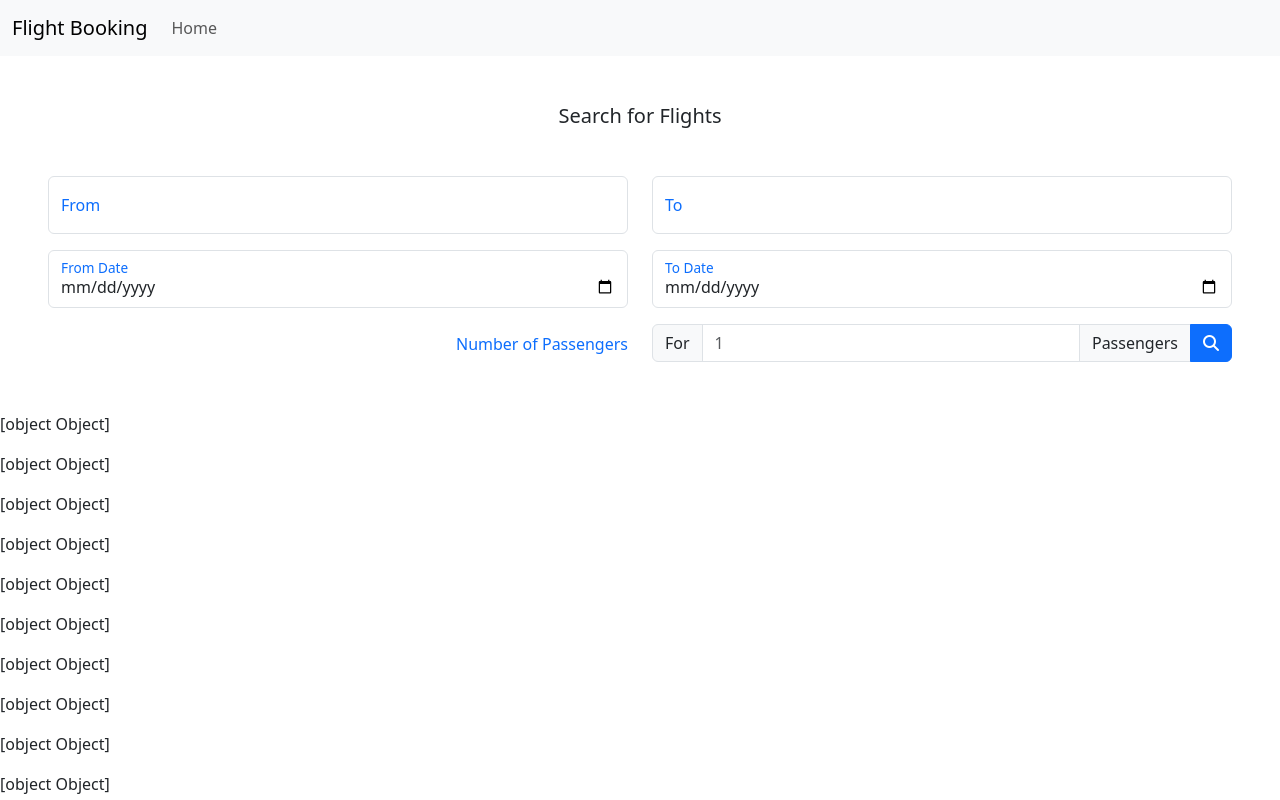
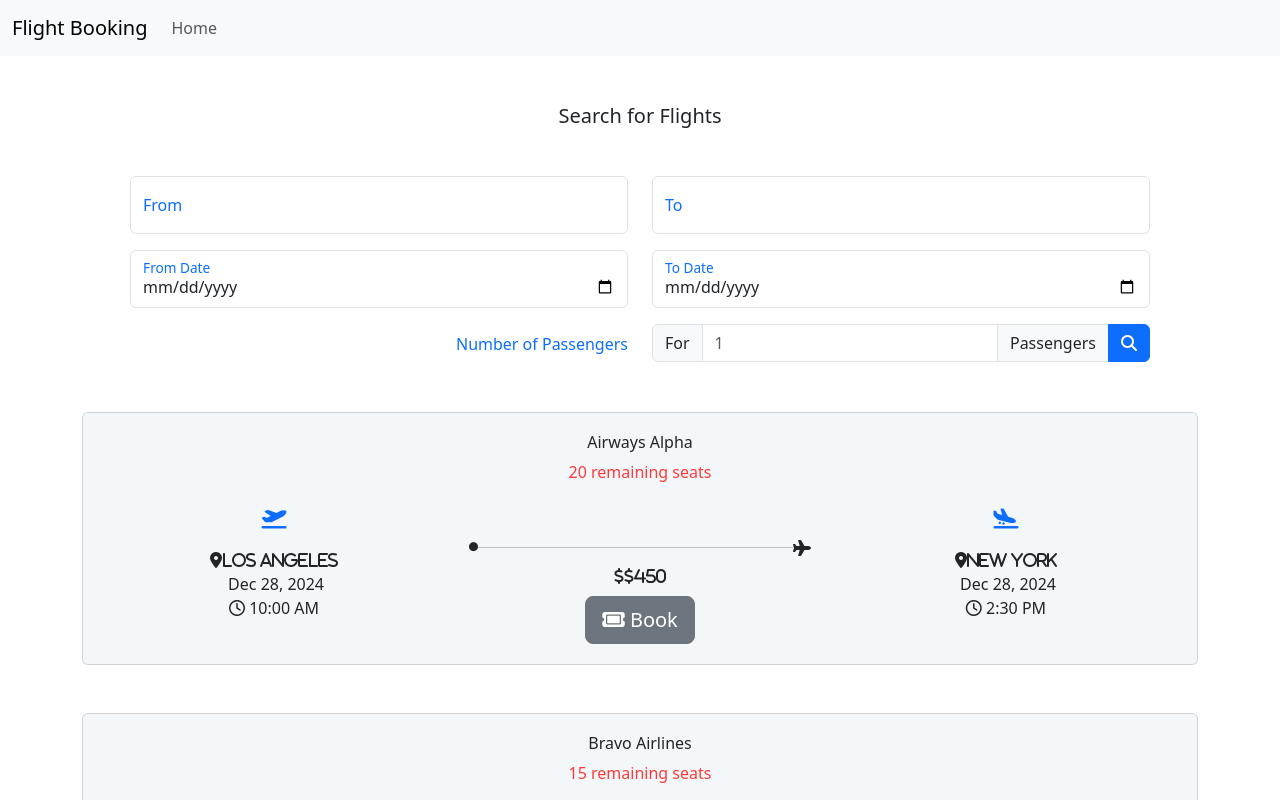
Before and after one commit to kinathru/DotNetAngular-Udemy, an Angular app in the folder flight-booking-app/: page / in a window 1280 px wide. Shown: the top 800 px of the page. Built offline with nearby package versions, Linux system fonts and the light colour scheme.

Commit message:
feat:style flight results

```diff
--- a/flight-booking-app/src/app/app.component.html
+++ b/flight-booking-app/src/app/app.component.html
@@ -22,6 +22,6 @@
   </div>
 </nav>
 
-
-
-<router-outlet />
+<div class="container">
+  <router-outlet />
+</div>
--- a/flight-booking-app/src/app/search-flights/search-flights.component.html
+++ b/flight-booking-app/src/app/search-flights/search-flights.component.html
@@ -48,5 +48,73 @@
 </div>
 
 <div *ngFor="let flight of searchResult">
-  <p>{{ flight }}</p>
+  <div class="card text-dark mt-5 text-center">
+    <div class="card-body" style="padding: 20px; background-color: #e5ecf26e">
+      <h6 class="card-title">{{ flight.airline }}</h6>
+      <div class="card-title" style="color: #ff3939">
+        {{ flight.remainingNumberOfSeats }} remaining seats
+      </div>
+      <div class="d-grid text-center g-2">
+        <div class="row">
+          <div class="col">
+            <div class="col m-3">
+              <i
+                class="text-primary fas fa-plane-departure"
+                style="font-size: 20px"
+              ></i>
+            </div>
+            <div class="col">
+              <i class="fa-solid fa-location-dot">{{
+                flight.departure.place
+              }}</i>
+            </div>
+            <div class="col">
+              <i class="fa-regular"></i>
+              {{ flight.departure.time | date }}
+            </div>
+            <div class="col">
+              <i class="fa-regular fa-clock"></i>
+              {{ flight.departure.time | date : "shortTime" }}
+            </div>
+          </div>
+          <div class="col">
+            <div style="display: flex">
+              <i
+                class="fa-solid fa-circle"
+                style="margin-top: 50px; font-size: 9px"
+              ></i>
+              <hr style="display: block; width: 100%; margin-top: 55px" />
+              <i class="fas fa-plane" style="margin-top: 48px"></i>
+            </div>
+
+            <i class="fas fa-usd">{{ flight.price }}</i>
+            <br />
+            <a class="btn btn-secondary btn-lg mt-2">
+              <i class="fas fa-ticket"></i>
+              Book
+            </a>
+          </div>
+          <div class="col">
+            <div class="col m-3">
+              <i
+                class="text-primary fas fa-plane-arrival"
+                style="font-size: 20px"
+              ></i>
+            </div>
+            <div class="col">
+              <i class="fa-solid fa-location-dot">{{ flight.arrival.place }}</i>
+            </div>
+            <div class="col">
+              <i class="fa-regular"></i>
+              {{ flight.arrival.time | date }}
+            </div>
+            <div class="col">
+              <i class="fa-regular fa-clock"></i>
+              {{ flight.arrival.time | date : "shortTime" }}
+            </div>
+          </div>
+        </div>
+      </div>
+    </div>
+  </div>
 </div>
```
